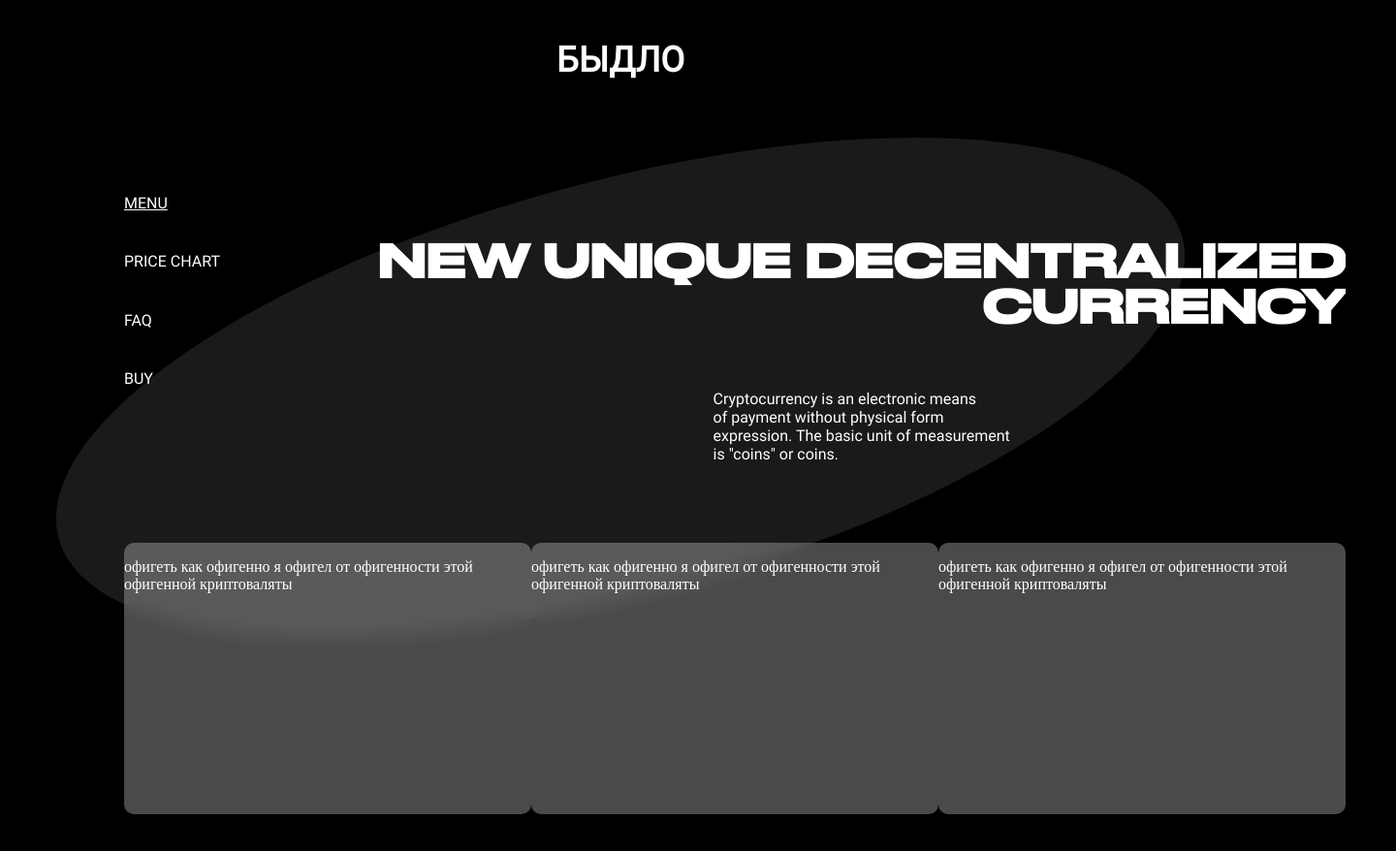
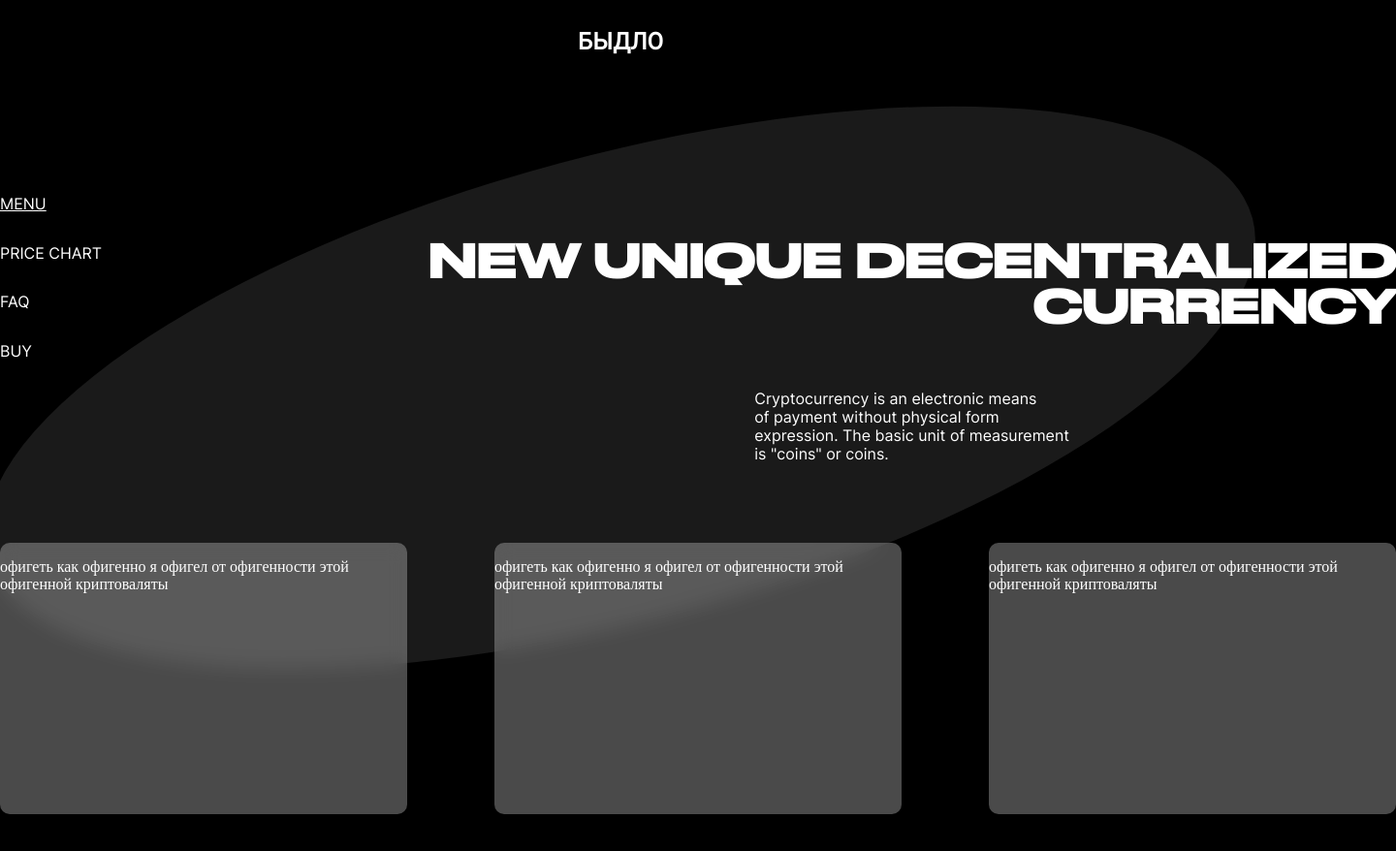
Before and after one commit to geekrope/bydlocoin, a plain HTML site: page index.html in a window 1280 px wide. Shown: the top 878 px of the page at 97% size, 1440 px wide, since content can reach past the window. Drawn offline with Linux system fonts and the light colour scheme.

Commit message:
Set min-width

```diff
--- a/fonts.css
+++ b/fonts.css
@@ -7,3 +7,8 @@
     font-family: Druk Wide;
     src: url("Resources/Druk-Wide-Medium.ttf");
 }
+
+@font-face {
+    font-family: Inter;
+    src: url("Resources/Inter-Regular.ttf");
+}
--- a/index.html
+++ b/index.html
@@ -10,7 +10,7 @@
 </head>
 <body>
     <img class="ellipse" src="Resources/ellipse.svg" />
-    <div>
+    <div style="min-width: 1440px;">
         <p class="headerText" style="z-index:2">БЫДЛО</p>
         <div class="wrapper" style="z-index:1">
             <div class="main">
@@ -29,7 +29,7 @@
                     <p style="color: white; font-weight: bold; font-size: 46px; line-height: 47px; font-family: Druk Wide; text-align:right">
                         NEW UNIQUE DECENTRALIZED<br />CURRENCY
                     </p>
-                    <p style="color: white; font-weight: 500; font-size: 16px; line-height: 19px; font-family: Roboto;">
+                    <p style="color: white; font-weight: 500; font-size: 16px; line-height: 19px; font-family: Inter;">
                         Cryptocurrency is an electronic means<br />of payment without physical form<br />expression. The basic unit of measurement<br />is "coins" or coins.
                     </p>
                 </div>
--- a/main.css
+++ b/main.css
@@ -1,14 +1,14 @@
 body, html {
     background: black;
-    width: 100%;
+    width: max(100%,1440px);
     height: 100%;
     padding: 0px;
     margin: 0px;
 }
 
-body::-webkit-scrollbar {
-    display: none;
-}
+    body::-webkit-scrollbar {
+        display: none;
+    }
 
 .headerText {
     color: white;
@@ -16,7 +16,7 @@ body::-webkit-scrollbar {
     width: max-content;
     font-family: Roboto;
     padding: 5px 10px 5px 10px;
-    font-size: 36px;
+    font-size: 24px;
     font-weight: 900;
     position: fixed;
     left: 50%;
@@ -30,12 +30,12 @@ body::-webkit-scrollbar {
     top: 50%;
     transform: translate(-50%, -50%);
     transform-origin: 50% 50%;
-    width: 100vw;
-    height: 100vh;
+    width: max(max(100vw, 100vh), 1440px);
+    height: max(max(100vw, 100vh), 1440px);
 }
 
 .menuItem {
-    font-family: Roboto; /*Inter*/
+    font-family: Inter;
     font-weight: 500;
     font-size: 16px;
     color: white;
@@ -50,6 +50,7 @@ body::-webkit-scrollbar {
     margin-left: auto;
     margin-right: auto;
     padding-top: 200px;
+    min-width: 1440px;
 }
 
 .main {
@@ -77,7 +78,7 @@ body::-webkit-scrollbar {
     display: flex;
     flex-direction: column;
     justify-content: space-between;
-    height: 200px;
+    height: 172px;
     width: 16%;
     cursor: default;
     position: fixed;
```
Also changed, not shown: Resources/Inter-Regular.ttf (added), 1 other file.
